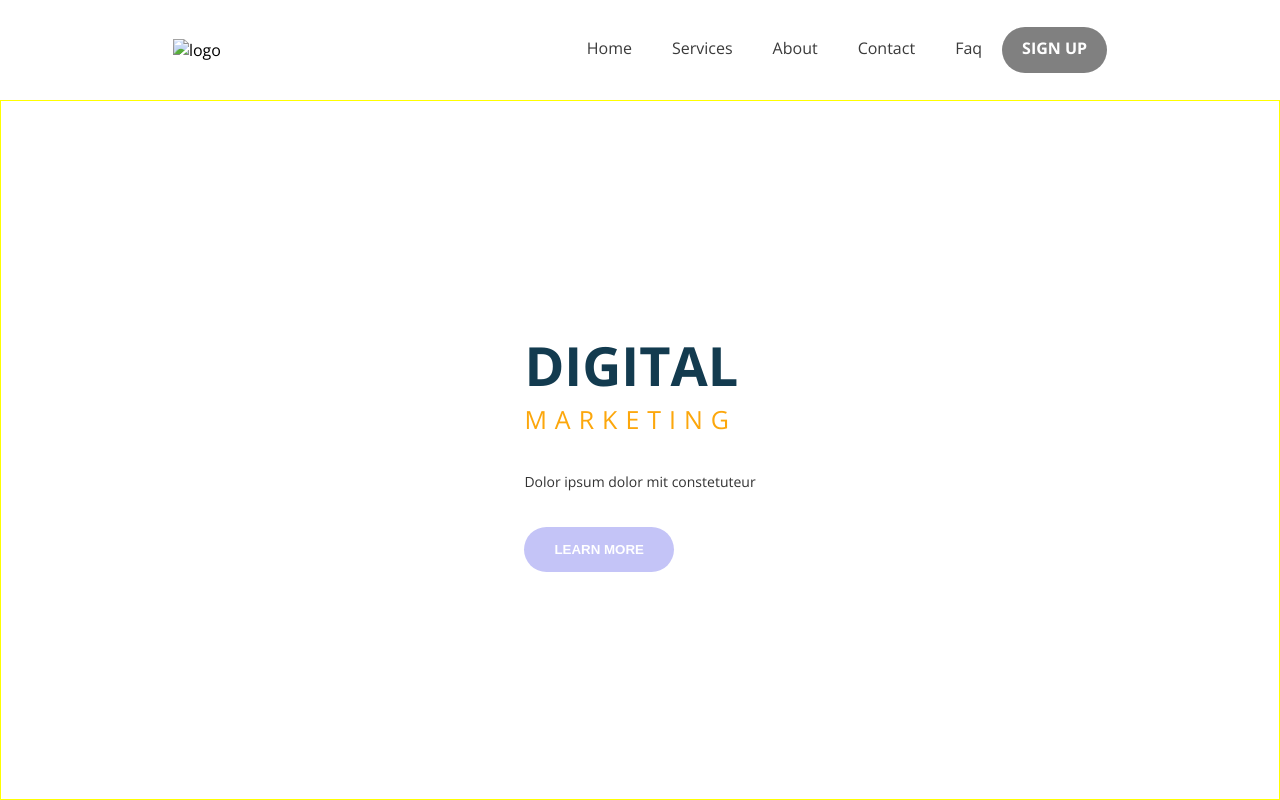
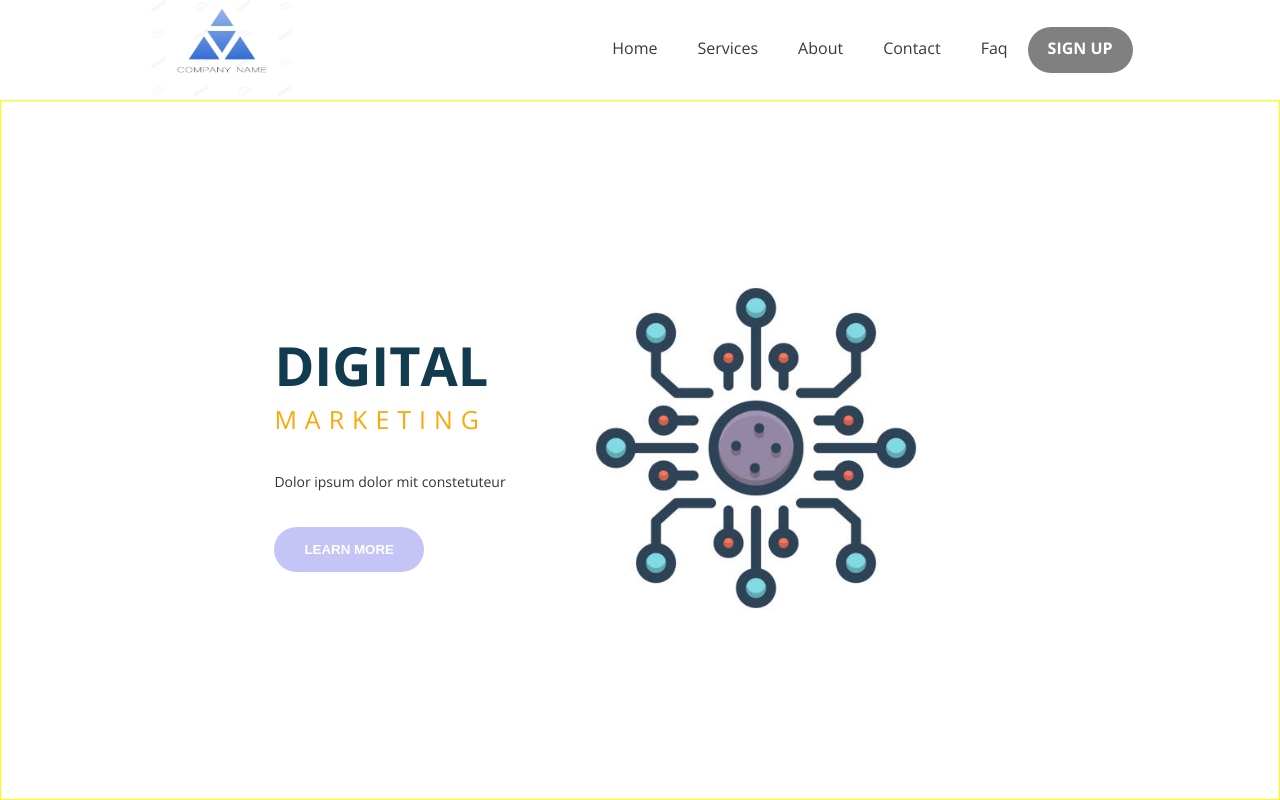
Before and after one commit to arianiti2/flexbox-project, a plain HTML site: page index.html in a window 1280 px wide. Drawn offline with nearby package versions, Linux system fonts and the light colour scheme.

Commit message:
Update index.html

```diff
--- a/index.html
+++ b/index.html
@@ -10,7 +10,7 @@
 <body>
     <header>
         <div class="logo">
-            <img src="../Succeded Projects/logo.webp" alt="logo" width="150px" height="100px">
+            <img src="logo.webp" alt="logo" width="150px" height="100px">
         </div>
         <nav>
             <ul>
@@ -31,7 +31,7 @@
             <button class="cta">Learn More</button>
         </div>
         <div class="content-right">
-            <img src="../Succeded Projects/logo.jpg" alt="" class="hero-img" height="500px">
+            <img src="logo.jpg" alt="" class="hero-img" height="500px">
         </div>
     </main>
 </body>
```
